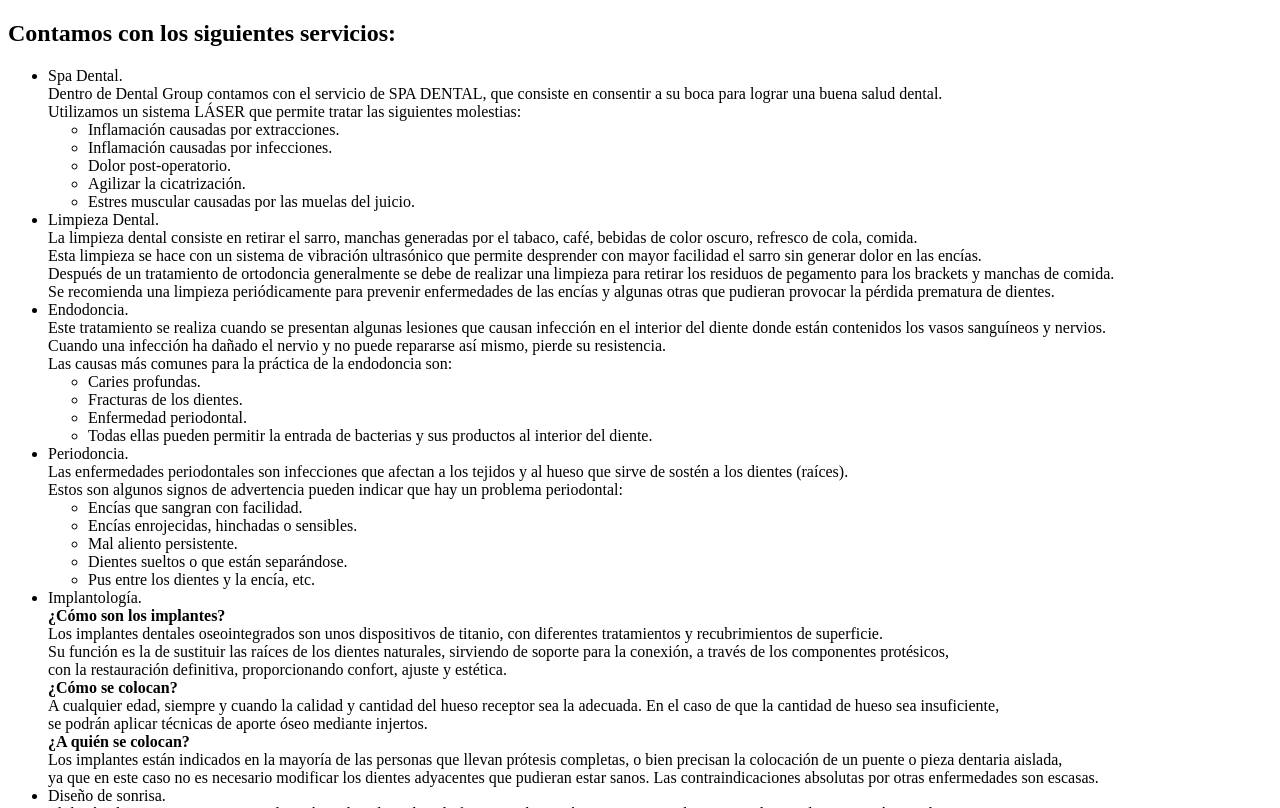
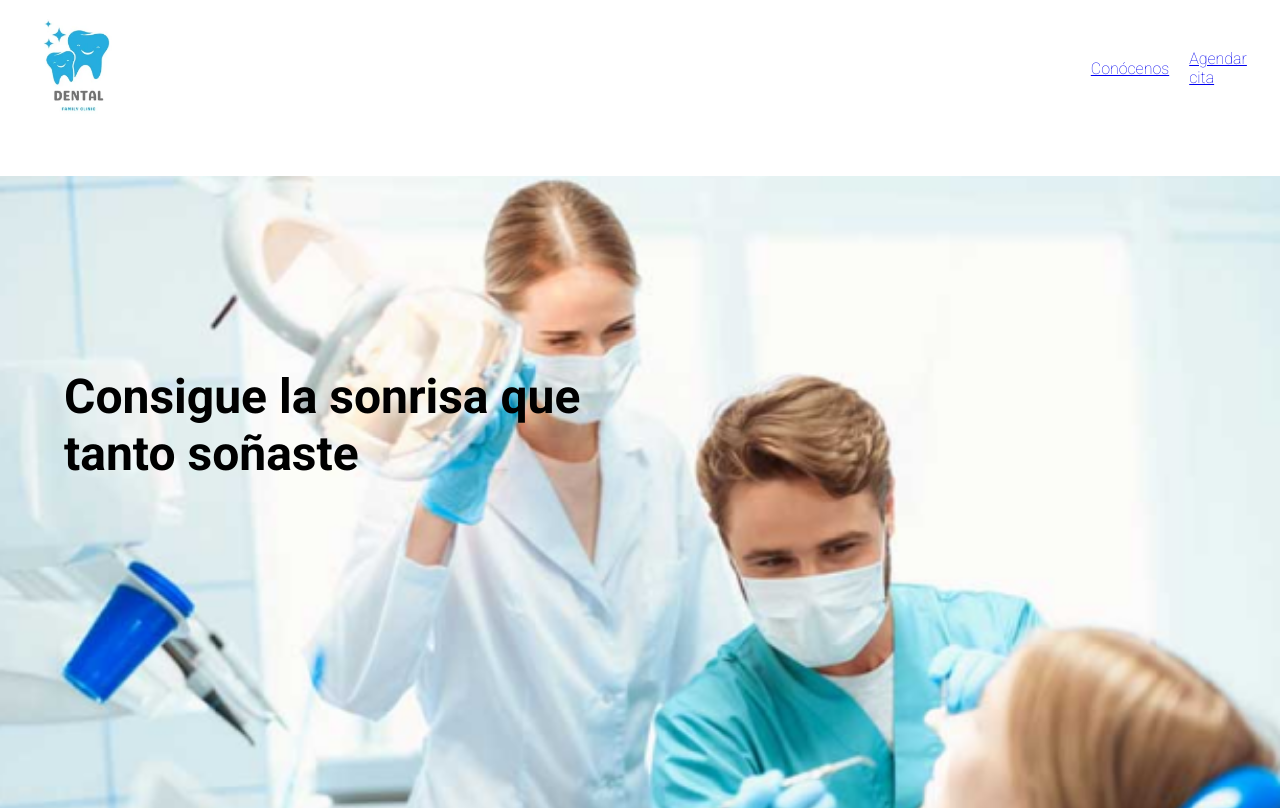
Before and after one commit to LuianOrtiz/DentalWeb, a plain HTML site: page public/Agendarcita.html in a window 1280 px wide. Shown: the top 808 px of the page. Drawn offline with Linux system fonts and the light colour scheme.

Commit message:
Se agrego barra de navegacion y header a la pagina de Agendar

```diff
--- a/public/Agendarcita.html
+++ b/public/Agendarcita.html
@@ -1,12 +1,47 @@
 <!DOCTYPE html>
-<html lang="en">
+<html lang="es">
 <head>
     <meta charset="UTF-8">
     <meta http-equiv="X-UA-Compatible" content="IE=edge">
     <meta name="viewport" content="width=device-width, initial-scale=1.0">
-    <title>Document</title>
+    <link rel="preconnect" href="https://fonts.googleapis.com">
+    <link rel="preconnect" href="https://fonts.gstatic.com" crossorigin>
+    <link href="https://fonts.googleapis.com/css2?family=Roboto:wght@100&display=swap" rel="stylesheet">
+    <link rel="preconnect" href="https://fonts.googleapis.com">
+    <link rel="preconnect" href="https://fonts.gstatic.com" crossorigin>
+    <link href="https://fonts.googleapis.com/css2?family=Roboto:wght@700&display=swap" rel="stylesheet">
+    <link rel="stylesheet" href="./css/styles.css">
+    <title>Servicios</title>
 </head>
 <body>
+    <header>
+        <nav>
+            <!--logo-->
+            <div>
+                <img class="logo" src="General img/Logo.png">
+            </div>
+            <!--lista-->
+            <div>
+                <ul class="navbar-list">
+                    <li><a href="#conocenos">Conócenos</a></li>
+                    <li><a href="Agendarcita.html">Agendar cita</a></li>
+                </ul>
+            </div>
+        </nav>
+    </header>
+
+    <!--Banner-->
+    <section>
+        <div class="banner">
+            <h1 class="titulo">
+                Consigue la sonrisa que<br>
+                tanto soñaste
+            </h1>
+        </div>
+    </section>
+
+
+
 <!--Agendar cita, Servicios con los que se cuenta-->
 <section>
     <div align="left">
```
Also changed, not shown: public/home.html (+1 -1 lines).
